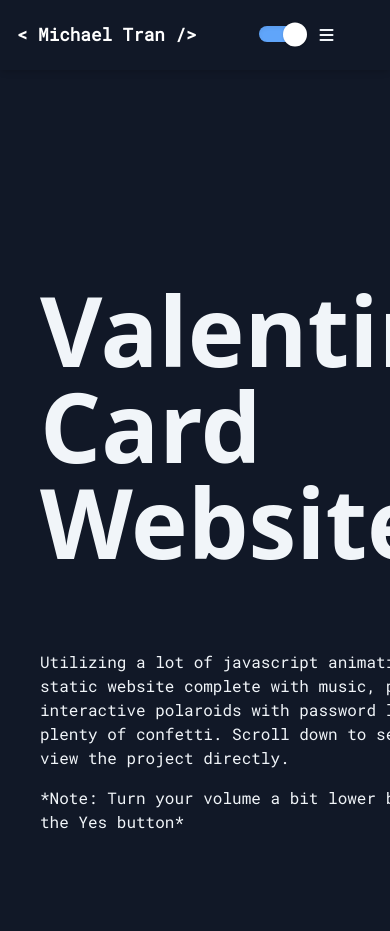
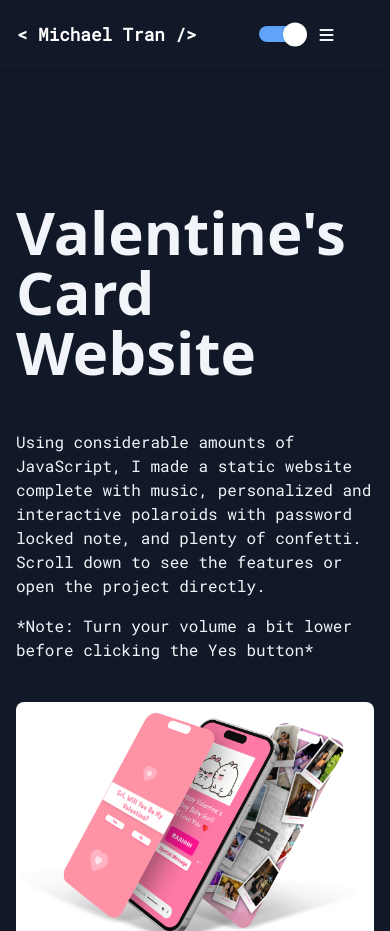
Before and after one commit to MichaelTranB/myPortfolio, a Flask app: page /valentines in a window 390 px wide. Shown: the top 931 px of the page. Run offline with Flask 3, Linux system fonts and the light colour scheme; some libraries are stand-ins or nearby versions.

```diff
--- a/main.py
+++ b/main.py
@@ -75,7 +75,6 @@ def generative_ai():
     ]
 
     mode = request.cookies.get('mode', 'light')
-    # Make sure to pass the course_materials to the template here
     return render_template('generative_ai.html', mode=mode, course_materials=course_materials)
 
 
--- a/templates/base.html
+++ b/templates/base.html
@@ -5,16 +5,14 @@
         <link rel="stylesheet" href="{{ url_for('static', filename='main.css') }}">
         <script>
             (function() {
-                // Default to dark mode if no mode is set or if dark mode is explicitly set
                 var mode = localStorage.getItem('mode');
                 if (!mode) {
-                    document.documentElement.classList.add('dark-mode'); // Apply dark mode
-                    localStorage.setItem('mode', 'dark-mode'); // Save dark mode as the preference
+                    document.documentElement.classList.add('dark-mode');
+                    localStorage.setItem('mode', 'dark-mode');
                 } else if (mode === 'dark-mode') {
-                    document.documentElement.classList.add('dark-mode'); // Ensure dark mode if already set
+                    document.documentElement.classList.add('dark-mode');
                 }
 
-                // Toggle theme and save preference in local storage
                 document.getElementById('mode-switcher').addEventListener('change', function() {
                     document.documentElement.classList.toggle('dark-mode');
                     var newMode = document.documentElement.classList.contains('dark-mode') ? 'dark-mode' : 'light-mode';
@@ -110,18 +108,15 @@
         <script>
 
             document.addEventListener("DOMContentLoaded", function() {
-                // Function to update body padding-top based on navbar height
                 function updateBodyPadding() {
                     const navbarHeight = document.getElementById('navbar').offsetHeight;
-                    const isMobileView = window.innerWidth < 640; // Assuming 640px as the breakpoint for mobile view
-                    const additionalPadding = isMobileView ? 20 : 10; // Additional padding in pixels
+                    const isMobileView = window.innerWidth < 640;
+                    const additionalPadding = isMobileView ? 20 : 10;
                     document.body.style.paddingTop = `${navbarHeight + additionalPadding}px`;
                 }
 
-                // Call the function to initially set the padding
                 updateBodyPadding();
 
-                // Add event listener for window resize to update padding dynamically
                 window.addEventListener('resize', updateBodyPadding);
             });
         </script>
@@ -143,7 +138,7 @@
 
                     setTimeout(() => {
                         line.classList.remove("active-cursor");
-                        line.classList.add("solid-cursor");  // Add solid cursor to the line that's starting to type
+                        line.classList.add("solid-cursor");
 
                         let typeDelay = 0;
                         for (let i = 0; i < length; i++) {
@@ -151,14 +146,13 @@
                                 line.textContent += content[i];
 
                                 if (i === length - 1) {
-                                    // If it's NOT the last line, remove all cursors
+
                                     if (index !== lines.length - 1) {
                                         setTimeout(() => {
                                             line.classList.remove("solid-cursor");
-                                            lines[index + 1].classList.add("active-cursor"); // Start the blinking cursor on the next line
+                                            lines[index + 1].classList.add("active-cursor");
                                         }, typingDuration);
                                     } else {
-                                        // If it's the last line, keep the blinking cursor
                                         line.classList.add("active-cursor");
                                     }
                                 }
@@ -173,7 +167,6 @@
 
 <script>
     document.addEventListener("DOMContentLoaded", function() {
-        // Simplified Scroll to Top functionality using native JavaScript
         const scrollToTopButton = document.getElementById('scrollToTop');
         scrollToTopButton.addEventListener('click', function(e) {
             e.preventDefault();
@@ -201,12 +194,10 @@
             });
         });
 
-        // Mobile menu toggle using jQuery for consistency with existing script
         $('#menu-toggle').click(function() {
             $('#mobile-menu').toggle();
         });
 
-        // Animation check for elements in the viewport
         function checkAnimations() {
             document.querySelectorAll('.fade-in, .slide-in-left, .slide-in-right').forEach(element => {
                 if (isElementInViewport(element)) {
@@ -225,9 +216,8 @@
             );
         }
 
-        // Attach scroll event listener for animation checks
         window.addEventListener('scroll', checkAnimations);
-        checkAnimations(); // Perform an initial check when the page loads
+        checkAnimations();
     });
     </script>
 
--- a/templates/valentines.html
+++ b/templates/valentines.html
@@ -2,48 +2,48 @@
 
 {% block content %}
 
-<section id="project-detail" class="py-40">
-    <div class="container mx-auto max-w-7xl">
-        <div class="flex flex-col lg:flex-row items-start px-10 gap-10 lg:gap-20"> <!-- Increased gap for larger screens -->
-            <div class="lg:w-1/2">
-                <h2 class="text-8xl font-bold font-orbitron text-indigo-600 mt-8 mb-20">Valentine's Card Website</h2> <!-- Increased bottom margin -->
+<section id="project-detail" class="py-20 sm:py-40">
+    <div class="container mx-auto max-w-xl sm:max-w-2xl md:max-w-4xl lg:max-w-7xl px-4 sm:px-6 md:px-8 lg:px-10">
+        <div class="flex flex-col lg:flex-row items-start gap-10 lg:gap-20">
+            <div class="w-full lg:w-1/2">
+                <h2 class="text-6xl sm:text-7xl lg:text-7xl font-bold font-orbitron text-indigo-600 mt-8 mb-12">Valentine's Card Website</h2>
                 <p class="font-orbitron text-base mb-4">
-                    Utilizing a lot of javascript animations, I made a static website complete with music, personalized and interactive polaroids with password locked note, and plenty of confetti. Scroll down to see the features or view the project directly.
+                    Using considerable amounts of JavaScript, I made a static website complete with music, personalized and interactive polaroids with password locked note, and plenty of confetti.
+                    Scroll down to see the features or open the project directly.
                     <p>*Note: Turn your volume a bit lower before clicking the Yes button*</p>
                 </p>
             </div>
 
-            <div class="lg:w-1/2 mt-20 lg:mt-24"> <!-- Increased top margin for more space -->
-                <img src="{{ url_for('static', filename='valentinesMockup.png') }}" alt="Project Screenshot" class="rounded-lg mb-12" style="max-height: 400px; width: auto;"> <!-- Adjusted margins -->
-                <div class="flex flex-col lg:flex-row lg:items-start lg:justify-start lg:space-x-4">
-                    <div class="mb-4">
+            <div class="w-full lg:w-1/2 mt-0 lg:mt-24">
+                <img src="{{ url_for('static', filename='valentinesMockup2.png') }}" alt="Project Screenshot" class="rounded-lg mb-12" style="max-width: 100%; height: auto;">
+                <div class="flex flex-row items-start space-x-4 mt-8">
+                    <div class="w-1/3 mb-4">
                         <hr class="border-t-2 border-gray-700 w-18 mb-2">
                         <p class="font-bold text-indigo-600 text-lg">Client</p>
                         <p class="text-sm">My girlfriend</p>
-                        <a href="https://myvalentine88.netlify.app/" class="block bg-indigo-600 hover:bg-indigo-500 text-white font-bold py-2 px-4 rounded transition-colors duration-200 mt-8 -ml-4">
-                            Open Project →
-                        </a>
                     </div>
-                    <div class="mb-4 max-w-xs lg:max-w-none">
+                    <div class="w-1/3 mb-4">
                         <hr class="border-t-2 border-gray-700 w-48 mb-2">
                         <p class="font-bold text-indigo-600 text-lg">Technologies</p>
-                        <p class="text-sm whitespace-normal">
-                            JavaScript <br> HTML/CSS
-                        </p>
+                        <p class="text-sm">JavaScript <br> HTML/CSS</p>
                     </div>
                 </div>
+                <a href="https://myvalentine88.netlify.app/" class="inline-block bg-indigo-600 hover:bg-indigo-500 text-white font-bold py-2 px-4 rounded transition-colors duration-200 mt-4 -ml-4 sm:-ml-6 w-auto">
+                    Open Project →
+                </a>
+
             </div>
         </div>
 
-        <div class="w-full px-10 mt-20">
-            <!-- Additional images and text -->
-            <img src="{{ url_for('static', filename='valentinesDemo1.gif') }}" alt="Project Gif" class="rounded-lg shadow-lg mb-5" style="max-width: 100%; height: auto;">
+        <div class="w-full px-4 sm:px-10 mt-10 sm:mt-20">
+            <img src="{{ url_for('static', filename='valentinesDemo1.gif') }}" alt="Project Gif" class="rounded-lg shadow-lg mb-5" style="width: 800px; height: auto;">
             <p class="font-orbitron text-base mt-12 mb-12">
                 Confetti Button + Music
             </p>
             <img src="{{ url_for('static', filename='valentinesDemo2.gif') }}" alt="Project Gif" class="rounded-lg shadow-lg mb-5" style="width: 800px; height: auto;">
             <p class="font-orbitron text-base mt-12 mb-12">
-                Interactive polaroid style pcictures that can be rotated, dragged and enlarged, and a password protected handwritten letter. When the correct password is entered .....[placeholder text]
+                Interactive polaroid style photos that can be rotated, dragged and enlarged, and a password protected handwritten letter.
+                When the correct password is entered .....[placeholder text]
             </p>
             <img src="{{ url_for('static', filename='valentinesDemo3.gif') }}" alt="Project Gif" class="rounded-lg shadow-lg mb-5" style="width: 800px; height: auto;">
         </div>
@@ -51,27 +51,3 @@
 </section>
 
 {% endblock %}
-
-
-
-<div class="w-4/5 pr-10">
-    <h2 class="text-5xl font-bold font-orbitron text-indigo-600 mb-12">Nexclap</h2>
-        <p class="font-orbitron text-base mb-4">
-            Nexclap is an eLearning platform developed by Siliconvalley4u that offers a wide range of courses. I'm excited to be part of the team that's transforming Nexclap into an innovative, AI-powered social network aimed at enhancing recruitment and career development. Our goal is to create a dynamic space that connects students, job seekers, and recruiters, effectively closing the gap between education and employment.
-        </p>
-        <p class="font-orbitron text-base mb-4">
-            Currently in its early startup phase, Nexclap has already established partnerships with various companies across different sectors in the San Francisco Bay Area. Our vision extends to incorporating career advisors into our platform, enabling users to easily schedule sessions for advice, consulting, and more. Through our strong partnerships, we aim to facilitate direct job placements, enriching our community's career opportunities.
-        </p>
-        <p class="font-orbitron text-base mb-4">
-            Moreover, we're excited about introducing a unique system of badges. These badges serve as certifications or merits, highlighting a user's skills and achievements, thereby increasing their visibility and credibility to potential employers.
-        </p>
-        <p class="font-orbitron text-base mb-4">
-            On the technical front, I'm working on developing core features such as an in-house chatroom, video conferencing, and a dashboard. These tools are designed to streamline the interaction between career advisors, recruiters, and our users, making the process of scheduling appointments and meetings seamless.
-        </p>
-        <p class="font-orbitron text-base mb-4">
-            With over 800 students and active users ready to participate in our initial launch, we're gearing up to expand our user base and make Nexclap a cornerstone for career development and recruitment. Through innovation and technology, we're on a mission to revolutionize how people connect, learn, and advance in their careers.
-        </p>
-        <a href="https://www.nexclap.com/" class="inline-block bg-indigo-600 hover:bg-indigo-500 text-white font-bold py-2 px-4 rounded transition-colors duration-200">
-            Open Project
-        </a>
-    </div>
```
Also changed, not shown: static/main.css (+22 -12 lines), templates/main_page.html (+2 -6 lines), templates/nexclap.html (+35 -25 lines), templates/yatsys.html (+37 -13 lines), static/valentinesMockup2.png (added).
